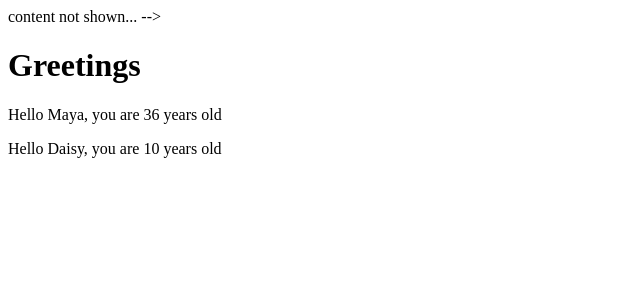
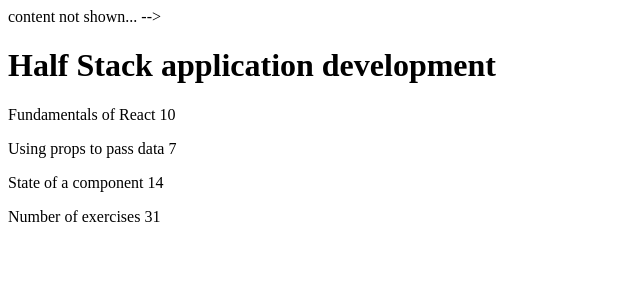
Before and after one commit to alazylion18/Full_Stack_Open_2022_part1, a React (Create React App) app: page / in a window 1280 px wide. Shown: the top 300 px of the page, without its empty margins (0-640 px from the left). Built offline with nearby package versions, Linux system fonts and the light colour scheme.

Commit message:
Exercise 1.1

```diff
--- a/src/App.css
+++ /dev/null
@@ -1,38 +0,0 @@
-.App {
-  text-align: center;
-}
-
-.App-logo {
-  height: 40vmin;
-  pointer-events: none;
-}
-
-@media (prefers-reduced-motion: no-preference) {
-  .App-logo {
-    animation: App-logo-spin infinite 20s linear;
-  }
-}
-
-.App-header {
-  background-color: #282c34;
-  min-height: 100vh;
-  display: flex;
-  flex-direction: column;
-  align-items: center;
-  justify-content: center;
-  font-size: calc(10px + 2vmin);
-  color: white;
-}
-
-.App-link {
-  color: #61dafb;
-}
-
-@keyframes App-logo-spin {
-  from {
-    transform: rotate(0deg);
-  }
-  to {
-    transform: rotate(360deg);
-  }
-}
--- a/src/App.js
+++ b/src/App.js
@@ -1,42 +1,50 @@
-import logo from './logo.svg';
-import './App.css';
-
-const Hello =(props) =>{
-  console.log(props)
-  return (
-    <div>
-      <p>Hello {props.name}, you are {props.age} years old</p>
-    </div>
-
-
-    // <div className="App">
-    //   <header className="App-header">
-    //     <img src={logo} className="App-logo" alt="logo" />
-    //     <p>
-    //       Edit <code>src/App.js</code> and save to reload.
-    //     </p>
-    //     <a
-    //       className="App-link"
-    //       href="https://reactjs.org"
-    //       target="_blank"
-    //       rel="noopener noreferrer"
-    //     >
-    //       Learn React
-    //     </a>
-    //   </header>
-    // </div>
-  );
+const Header = (props) =>{
+  return(
+    <>
+      <h1>{props.course}</h1>
+    </>
+  )
 }
 
-const App = () =>{
-  const name = "Peter"
-  const age = 10
+const Content = (props) =>{
+  return(
+    <>
+      <p>
+        {props.part1} {props.exercises1}
+      </p>
+      <p>
+        {props.part2} {props.exercises2}
+      </p>
+      <p>
+        {props.part3} {props.exercises3}
+      </p>
+    </>
+  )
+}
+
+const Total = (props) =>{
+  console.log(props)
+  return(
+    <>
+      <p>Number of exercises {props.total}</p>
+    </>
+  )
+}
+
+const App = () => {
+  const course = "Half Stack application development"
+  const part1 = "Fundamentals of React"
+  const exercises1 = 10
+  const part2 = "Using props to pass data"
+  const exercises2 = 7
+  const part3 = "State of a component"
+  const exercises3 = 14
 
   return (
     <>
-      <h1>Greetings</h1>
-      <Hello name="Maya" age={26+10}/>
-      <Hello name="Daisy" age={age}/>
+      <Header course={course}/>
+      <Content part1={part1} part2={part2} part3={part3} exercises1={exercises1} exercises2={exercises2} exercises3={exercises3}/>
+      <Total total={exercises1+exercises2+exercises3}/>
     </>
   )
 }
--- a/src/index.css
+++ /dev/null
@@ -1,13 +0,0 @@
-body {
-  margin: 0;
-  font-family: -apple-system, BlinkMacSystemFont, 'Segoe UI', 'Roboto', 'Oxygen',
-    'Ubuntu', 'Cantarell', 'Fira Sans', 'Droid Sans', 'Helvetica Neue',
-    sans-serif;
-  -webkit-font-smoothing: antialiased;
-  -moz-osx-font-smoothing: grayscale;
-}
-
-code {
-  font-family: source-code-pro, Menlo, Monaco, Consolas, 'Courier New',
-    monospace;
-}
```
Also changed, not shown: src/reportWebVitals.js (deleted, +0 -13 lines), src/setupTests.js (deleted, +0 -5 lines), src/logo.svg (deleted), 1 other file (tests, documents, lock files or other folders).
